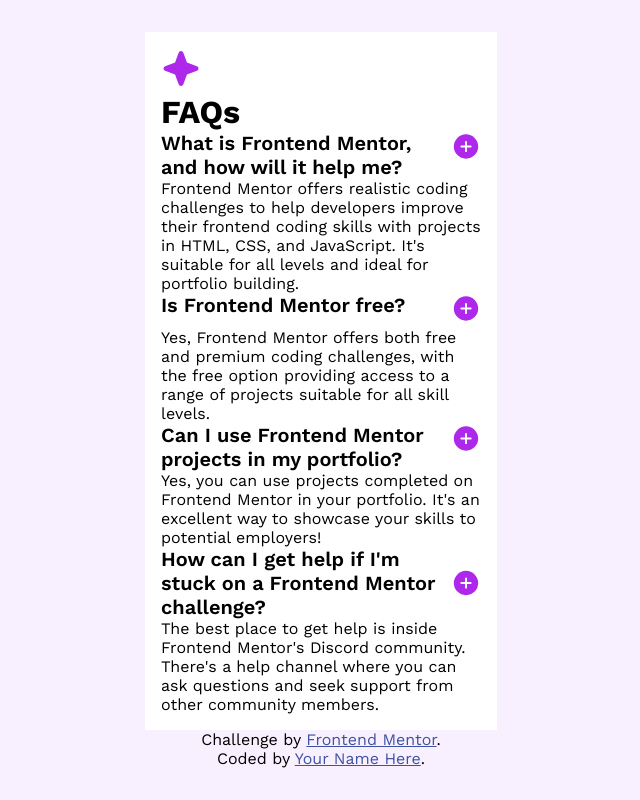
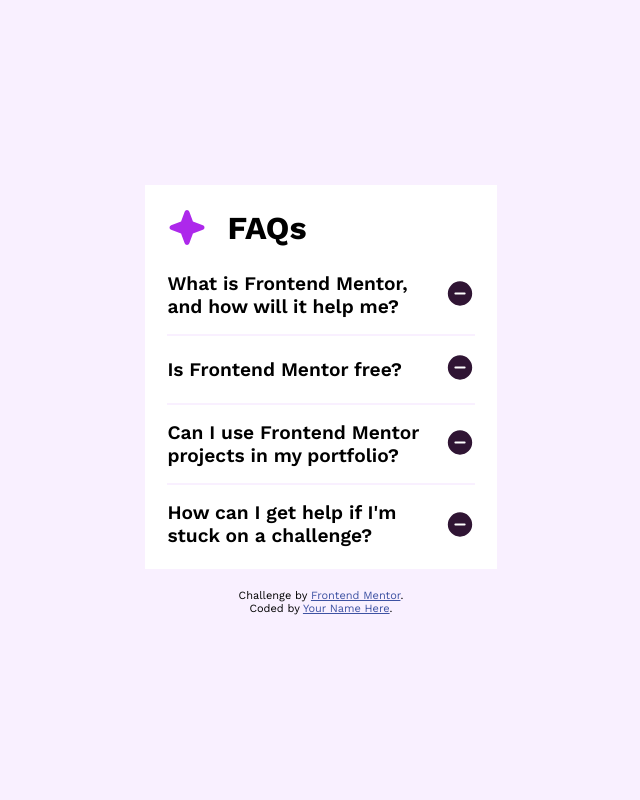
Before and after one commit to cmoiss/faq-accordion, a plain HTML site: page index.html in a window 1280 px wide. Shown: the whole page, without its empty margins (319-959 px from the left). Drawn offline with nearby package versions, Linux system fonts and the light colour scheme.

Commit message:
finished - style

```diff
--- a/assets/styles/style.css
+++ b/assets/styles/style.css
@@ -1,4 +1,6 @@
-@import url('https://fonts.googleapis.com/css2?family=Work+Sans:ital,wght@0,100..900;1,100..900&display=swap');
+/* Remind: Add Background */
+
+@import url("https://fonts.googleapis.com/css2?family=Work+Sans:ital,wght@0,100..900;1,100..900&display=swap");
 
 :root {
   /* Layout */
@@ -25,34 +27,65 @@ body {
   align-items: center;
   min-height: 100svh;
   background-color: var(--light-pink);
+  gap: 1.25rem;
+}
+
+header {
+  display: flex;
+  align-items: center;
+  gap: 1.25rem;
+  margin-bottom: 1.5em;
 }
 
 .wrapper {
   max-width: 22rem;
   background-color: white;
-    padding: 1rem;
+  padding: 1.4rem;
 }
 
 h1 {
   font-weight: 700;
 }
 
-h2 {
-    font-size: 1.25rem;
-    font-weight: 600;
+article {
+  display: flex;
+  flex-direction: column;
+  gap: 1.25rem;
 }
 
 .question-title-container {
   display: flex;
   flex-direction: row;
   justify-content: space-between;
+  align-items: center;
+}
+
+h2 {
+  font-size: 1.2rem;
+  font-weight: 600;
+}
+
+/* Icons */
+.icon-plus,
+.icon-minus {
+  cursor: pointer;
+}
+
+.icon-plus {
+  display: none;
 }
 
 .icon-minus {
-    display: none;
+  /* display: none; */
 }
 
-p {
+.content {
+  display: none;
   font-size: 1rem;
   font-weight: 400;
 }
+
+hr {
+  margin: 1rem 0;
+  border: 0.0625rem solid var(--light-pink);
+}
--- a/index.html
+++ b/index.html
@@ -42,13 +42,14 @@
                 <img class="icon-minus" src="assets/images/icons/icon-minus.svg" alt="icon-minus" />
               </figure>
             </div>
-            <p>
+            <p class="content">
               Frontend Mentor offers realistic coding challenges to help
               developers improve their frontend coding skills with projects in
               HTML, CSS, and JavaScript. It's suitable for all levels and ideal
               for portfolio building.
             </p>
           </article>
+          <hr>
           <article>
             <div class="question-title-container">
               <h2>Is Frontend Mentor free?</h2>
@@ -57,12 +58,13 @@
                 <img class="icon-minus" src="assets/images/icons/icon-minus.svg" alt="icon-minus" />
               </figure>
             </div>
-            <p>
+            <p class="content">
               Yes, Frontend Mentor offers both free and premium coding challenges,
               with the free option providing access to a range of projects
               suitable for all skill levels.
             </p>
           </article>
+          <hr>
           <article>
             <div class="question-title-container">
               <h2>Can I use Frontend Mentor projects in my portfolio?</h2>
@@ -71,23 +73,24 @@
                 <img class="icon-minus" src="assets/images/icons/icon-minus.svg" alt="icon-minus" />
               </figure>
             </div>
-            <p>
+            <p class="content">
               Yes, you can use projects completed on Frontend Mentor in your
               portfolio. It's an excellent way to showcase your skills to
               potential employers!
             </p>
           </article>
+          <hr>
           <article>
             <div class="question-title-container">
               <h2>
-                How can I get help if I'm stuck on a Frontend Mentor challenge?
+                How can I get help if I'm stuck on a challenge?
               </h2>
               <figure class="interaction-icons"></figure>
                 <img class="icon-plus" src="assets/images/icons/icon-plus.svg" alt="icon-plus">
                 <img class="icon-minus" src="assets/images/icons/icon-minus.svg" alt="icon-minus">
               </figure>
             </div>
-            <p>
+            <p class="content">
               The best place to get help is inside Frontend Mentor's Discord
               community. There's a help channel where you can ask questions and
               seek support from other community members.
```
Lines whose indentation alone changed are shown as unchanged.
